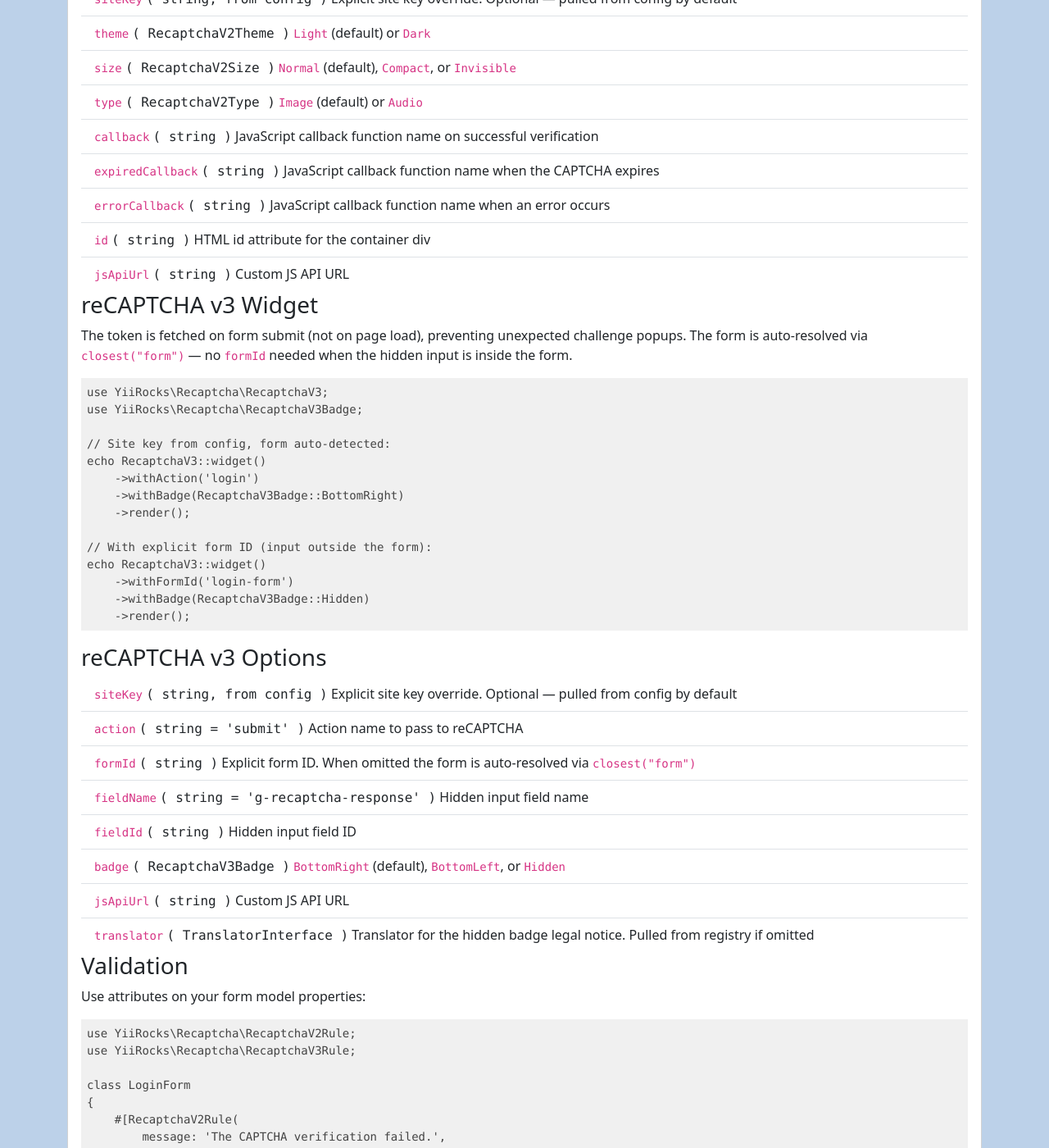
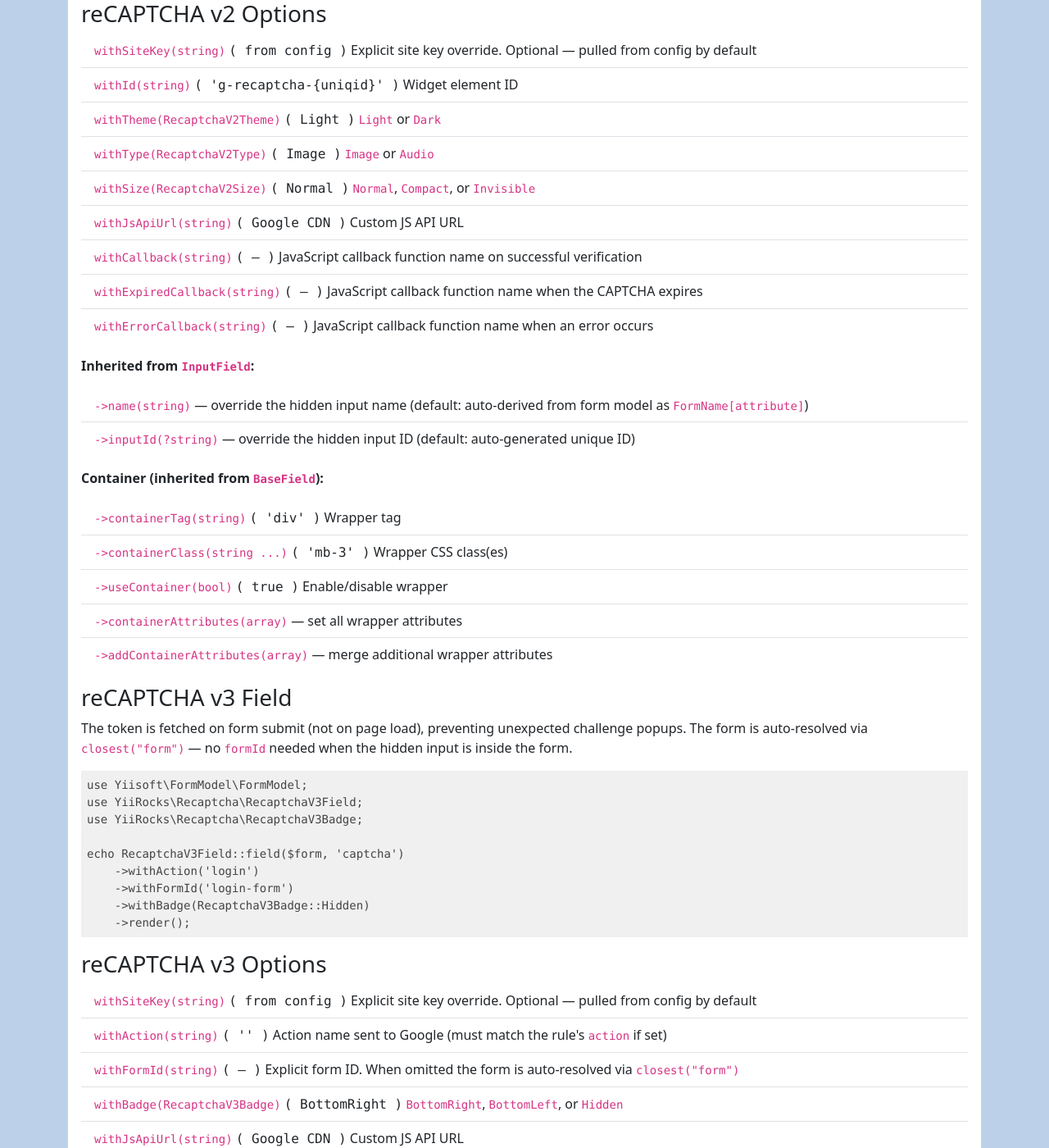
Before and after one commit to YiiRocks/YiiRocks.github.io, a Jekyll site: the page built from recaptcha/index.html, in a window 1280 px wide and 1400 px high, scrolled down 885 px. Shown: the whole window at 82% size. Built offline with Jekyll 4.4.1, drawn with Linux system fonts in a browser that asks for light colours; a style sheet for code colours, icons or effects is not loaded; some of the changed text lies outside the part shown.

Commit message:
Update recaptcha docs for ::field() API, action default '' and pairing guidance

```diff
--- a/recaptcha/index.html
+++ b/recaptcha/index.html
@@ -8,7 +8,7 @@ title: reCAPTCHA
         <h2 class="card-title">YiiRocks/reCAPTCHA</h2>
         <p>
             <a href="https://github.com/YiiRocks/recaptcha" class="text-nowrap">recaptcha</a>
-            provides Google reCAPTCHA v2 and v3 widget and server-side
+            provides Google reCAPTCHA v2 and v3 field + server-side
             validation for your <a href="http://www.yiiframework.com/"
             class="text-nowrap">Yii Framework 3</a> applications.
         </p>
@@ -28,81 +28,111 @@ title: reCAPTCHA
     'translation.category' => 'yii3-recaptcha',
 ],</code></pre>
         <p>
-            Once configured, the widget pulls the site key from the
+            Once configured, the field pulls the site key from the
             registry automatically — no need to call
             <code>withSiteKey()</code> in your view code.
         </p>
 
-        <h3 class="card-title">reCAPTCHA v2 Widget</h3>
-        <pre class="mb-3"><code class="php">use YiiRocks\Recaptcha\RecaptchaV2;
+        <h3 class="card-title">reCAPTCHA v2 Field</h3>
+        <pre class="mb-3"><code class="php">use Yiisoft\FormModel\FormModel;
+use YiiRocks\Recaptcha\RecaptchaV2Field;
 use YiiRocks\Recaptcha\RecaptchaV2Theme;
 use YiiRocks\Recaptcha\RecaptchaV2Size;
 use YiiRocks\Recaptcha\RecaptchaV2Type;
 
-// Site key is pulled from config automatically:
-echo RecaptchaV2::widget()
+echo RecaptchaV2Field::field($form, 'captcha')
     ->withTheme(RecaptchaV2Theme::Dark)
-    ->withSize(RecaptchaV2Size::Normal)
+    ->withSize(RecaptchaV2Size::Compact)
+    ->withType(RecaptchaV2Type::Audio)
+    ->withId('my-captcha')
+    ->withCallback('onSuccess')
     ->render();</code></pre>
 
         <h3 class="card-title">reCAPTCHA v2 Options</h3>
         <ul class="list-group list-group-flush">
             <li class="list-group-item">
-                <code>siteKey</code> <span class="font-monospace">( string, from config )</span>
+                <code>withSiteKey(string)</code> <span class="font-monospace">( from config )</span>
                 Explicit site key override. Optional — pulled from config by default
             </li>
             <li class="list-group-item">
-                <code>theme</code> <span class="font-monospace">( RecaptchaV2Theme )</span>
-                <code>Light</code> (default) or <code>Dark</code>
+                <code>withId(string)</code> <span class="font-monospace">( 'g-recaptcha-{uniqid}' )</span>
+                Widget element ID
             </li>
             <li class="list-group-item">
-                <code>size</code> <span class="font-monospace">( RecaptchaV2Size )</span>
-                <code>Normal</code> (default), <code>Compact</code>, or <code>Invisible</code>
+                <code>withTheme(RecaptchaV2Theme)</code> <span class="font-monospace">( Light )</span>
+                <code>Light</code> or <code>Dark</code>
             </li>
             <li class="list-group-item">
-                <code>type</code> <span class="font-monospace">( RecaptchaV2Type )</span>
-                <code>Image</code> (default) or <code>Audio</code>
+                <code>withType(RecaptchaV2Type)</code> <span class="font-monospace">( Image )</span>
+                <code>Image</code> or <code>Audio</code>
             </li>
             <li class="list-group-item">
-                <code>callback</code> <span class="font-monospace">( string )</span>
+                <code>withSize(RecaptchaV2Size)</code> <span class="font-monospace">( Normal )</span>
+                <code>Normal</code>, <code>Compact</code>, or <code>Invisible</code>
+            </li>
+            <li class="list-group-item">
+                <code>withJsApiUrl(string)</code> <span class="font-monospace">( Google CDN )</span>
+                Custom JS API URL
+            </li>
+            <li class="list-group-item">
+                <code>withCallback(string)</code> <span class="font-monospace">( — )</span>
                 JavaScript callback function name on successful verification
             </li>
             <li class="list-group-item">
-                <code>expiredCallback</code> <span class="font-monospace">( string )</span>
+                <code>withExpiredCallback(string)</code> <span class="font-monospace">( — )</span>
                 JavaScript callback function name when the CAPTCHA expires
             </li>
             <li class="list-group-item">
-                <code>errorCallback</code> <span class="font-monospace">( string )</span>
+                <code>withErrorCallback(string)</code> <span class="font-monospace">( — )</span>
                 JavaScript callback function name when an error occurs
-            </li>
-            <li class="list-group-item">
-                <code>id</code> <span class="font-monospace">( string )</span>
-                HTML id attribute for the container div
-            </li>
-            <li class="list-group-item">
-                <code>jsApiUrl</code> <span class="font-monospace">( string )</span>
-                Custom JS API URL
             </li>
         </ul>
 
-        <h3 class="card-title">reCAPTCHA v3 Widget</h3>
+        <p class="mt-3"><strong>Inherited from <code>InputField</code>:</strong></p>
+        <ul class="list-group list-group-flush">
+            <li class="list-group-item">
+                <code>->name(string)</code> — override the hidden input name (default: auto-derived from form model as <code>FormName[attribute]</code>)
+            </li>
+            <li class="list-group-item">
+                <code>->inputId(?string)</code> — override the hidden input ID (default: auto-generated unique ID)
+            </li>
+        </ul>
+
+        <p class="mt-3"><strong>Container (inherited from <code>BaseField</code>):</strong></p>
+        <ul class="list-group list-group-flush">
+            <li class="list-group-item">
+                <code>->containerTag(string)</code> <span class="font-monospace">( 'div' )</span>
+                Wrapper tag
+            </li>
+            <li class="list-group-item">
+                <code>->containerClass(string ...)</code> <span class="font-monospace">( 'mb-3' )</span>
+                Wrapper CSS class(es)
+            </li>
+            <li class="list-group-item">
+                <code>->useContainer(bool)</code> <span class="font-monospace">( true )</span>
+                Enable/disable wrapper
+            </li>
+            <li class="list-group-item">
+                <code>->containerAttributes(array)</code> — set all wrapper attributes
+            </li>
+            <li class="list-group-item">
+                <code>->addContainerAttributes(array)</code> — merge additional wrapper attributes
+            </li>
+        </ul>
+
+        <h3 class="card-title mt-3">reCAPTCHA v3 Field</h3>
         <p>
             The token is fetched on form submit (not on page load),
             preventing unexpected challenge popups. The form is auto-resolved
             via <code>closest("form")</code> — no <code>formId</code> needed
             when the hidden input is inside the form.
         </p>
-        <pre class="mb-3"><code class="php">use YiiRocks\Recaptcha\RecaptchaV3;
+        <pre class="mb-3"><code class="php">use Yiisoft\FormModel\FormModel;
+use YiiRocks\Recaptcha\RecaptchaV3Field;
 use YiiRocks\Recaptcha\RecaptchaV3Badge;
 
-// Site key from config, form auto-detected:
-echo RecaptchaV3::widget()
+echo RecaptchaV3Field::field($form, 'captcha')
     ->withAction('login')
-    ->withBadge(RecaptchaV3Badge::BottomRight)
-    ->render();
-
-// With explicit form ID (input outside the form):
-echo RecaptchaV3::widget()
     ->withFormId('login-form')
     ->withBadge(RecaptchaV3Badge::Hidden)
     ->render();</code></pre>
@@ -110,62 +140,126 @@ echo RecaptchaV3::widget()
         <h3 class="card-title">reCAPTCHA v3 Options</h3>
         <ul class="list-group list-group-flush">
             <li class="list-group-item">
-                <code>siteKey</code> <span class="font-monospace">( string, from config )</span>
+                <code>withSiteKey(string)</code> <span class="font-monospace">( from config )</span>
                 Explicit site key override. Optional — pulled from config by default
             </li>
             <li class="list-group-item">
-                <code>action</code> <span class="font-monospace">( string = 'submit' )</span>
-                Action name to pass to reCAPTCHA
+                <code>withAction(string)</code> <span class="font-monospace">( '' )</span>
+                Action name sent to Google (must match the rule's <code>action</code> if set)
             </li>
             <li class="list-group-item">
-                <code>formId</code> <span class="font-monospace">( string )</span>
+                <code>withFormId(string)</code> <span class="font-monospace">( — )</span>
                 Explicit form ID. When omitted the form is auto-resolved via <code>closest("form")</code>
             </li>
             <li class="list-group-item">
-                <code>fieldName</code> <span class="font-monospace">( string = 'g-recaptcha-response' )</span>
-                Hidden input field name
+                <code>withBadge(RecaptchaV3Badge)</code> <span class="font-monospace">( BottomRight )</span>
+                <code>BottomRight</code>, <code>BottomLeft</code>, or <code>Hidden</code>
             </li>
             <li class="list-group-item">
-                <code>fieldId</code> <span class="font-monospace">( string )</span>
-                Hidden input field ID
-            </li>
-            <li class="list-group-item">
-                <code>badge</code> <span class="font-monospace">( RecaptchaV3Badge )</span>
-                <code>BottomRight</code> (default), <code>BottomLeft</code>, or <code>Hidden</code>
-            </li>
-            <li class="list-group-item">
-                <code>jsApiUrl</code> <span class="font-monospace">( string )</span>
+                <code>withJsApiUrl(string)</code> <span class="font-monospace">( Google CDN )</span>
                 Custom JS API URL
             </li>
             <li class="list-group-item">
-                <code>translator</code> <span class="font-monospace">( TranslatorInterface )</span>
-                Translator for the hidden badge legal notice. Pulled from registry if omitted
+                <code>withTranslator(?TranslatorInterface)</code> <span class="font-monospace">( from registry )</span>
+                Translator for the hidden badge legal notice
+            </li>
+            <li class="list-group-item">
+                <code>withExecuteTimeout(?int)</code> <span class="font-monospace">( 15000 ms )</span>
+                Fallback form submission timeout (null = disabled)
             </li>
         </ul>
 
-        <h3 class="card-title">Validation</h3>
+        <p class="mt-3"><strong>Inherited from <code>InputField</code>:</strong></p>
+        <ul class="list-group list-group-flush">
+            <li class="list-group-item">
+                <code>->name(string)</code> — override the hidden input name (default: auto-derived from form model as <code>FormName[attribute]</code>)
+            </li>
+            <li class="list-group-item">
+                <code>->inputId(?string)</code> — override the hidden input ID (default: auto-generated unique ID)
+            </li>
+        </ul>
+
+        <p class="mt-3"><strong>Container (inherited from <code>BaseField</code>):</strong></p>
+        <ul class="list-group list-group-flush">
+            <li class="list-group-item">
+                <code>->containerTag(string)</code> <span class="font-monospace">( 'div' )</span>
+                Wrapper tag
+            </li>
+            <li class="list-group-item">
+                <code>->containerClass(string ...)</code> <span class="font-monospace">( 'mb-3' )</span>
+                Wrapper CSS class(es)
+            </li>
+            <li class="list-group-item">
+                <code>->useContainer(bool)</code> <span class="font-monospace">( true )</span>
+                Enable/disable wrapper
+            </li>
+            <li class="list-group-item">
+                <code>->containerAttributes(array)</code> — set all wrapper attributes
+            </li>
+            <li class="list-group-item">
+                <code>->addContainerAttributes(array)</code> — merge additional wrapper attributes
+            </li>
+        </ul>
+
+        <p class="mt-3">
+            <strong>Hidden badge:</strong> When <code>Badge::Hidden</code> is selected, the legal notice text
+            ("This site is protected by reCAPTCHA…") is displayed automatically and
+            translated when a translator is available (either via <code>withTranslator()</code> or
+            through <code>RecaptchaRegistry</code>).
+        </p>
+
+        <h3 class="card-title mt-3">Validation</h3>
         <p>Use attributes on your form model properties:</p>
         <pre class="mb-3"><code class="php">use YiiRocks\Recaptcha\RecaptchaV2Rule;
 use YiiRocks\Recaptcha\RecaptchaV3Rule;
 
-class LoginForm
+final class LoginForm
 {
-    #[RecaptchaV2Rule(
-        message: 'The CAPTCHA verification failed.',
-        secret: null,
-        sendRemoteIp: false,
-    )]
-    public string $gRecaptchaResponse = '';
+    #[RecaptchaV2Rule]
+    public string $captcha = '';
 
     #[RecaptchaV3Rule(
         threshold: 0.5,
         action: 'login',
-        message: 'The CAPTCHA verification failed.',
-        scoreTooLowMessage: 'The CAPTCHA score is too low.',
-        actionMismatchMessage: 'The CAPTCHA action does not match.',
     )]
-    public string $gRecaptchaResponseV3 = '';
+    public string $captcha = '';
 }</code></pre>
+
+        <p><strong>Important:</strong> If you set <code>->withAction('...')</code> on the v3 field,
+        you must also set <code>action: '...'</code> on the rule with the same value.
+        If neither is set, no action is sent and the check is skipped entirely.</p>
+
+        <h4>v3 rule parameters</h4>
+        <ul class="list-group list-group-flush">
+            <li class="list-group-item">
+                <code>threshold</code> <span class="font-monospace">( 0.5 )</span>
+                Minimum score (0.0 — 1.0)
+            </li>
+            <li class="list-group-item">
+                <code>action</code> <span class="font-monospace">( null )</span>
+                Expected action name (skipped if <code>null</code>)
+            </li>
+            <li class="list-group-item">
+                <code>message</code> <span class="font-monospace">( 'The CAPTCHA verification failed.' )</span>
+                Error message (translatable)
+            </li>
+            <li class="list-group-item">
+                <code>scoreTooLowMessage</code> <span class="font-monospace">( 'The CAPTCHA score is too low.' )</span>
+                Error when score is below threshold
+            </li>
+            <li class="list-group-item">
+                <code>actionMismatchMessage</code> <span class="font-monospace">( 'The CAPTCHA action does not match.' )</span>
+                Error when action doesn't match
+            </li>
+            <li class="list-group-item">
+                <code>secret</code> <span class="font-monospace">( null )</span>
+                Custom secret (uses config default if <code>null</code>)
+            </li>
+            <li class="list-group-item">
+                <code>sendRemoteIp</code> <span class="font-monospace">( false )</span>
+                Whether to include the user's IP in verification
+            </li>
+        </ul>
 
         <h3 class="card-title">Server-Side Verification</h3>
         <p>
```
